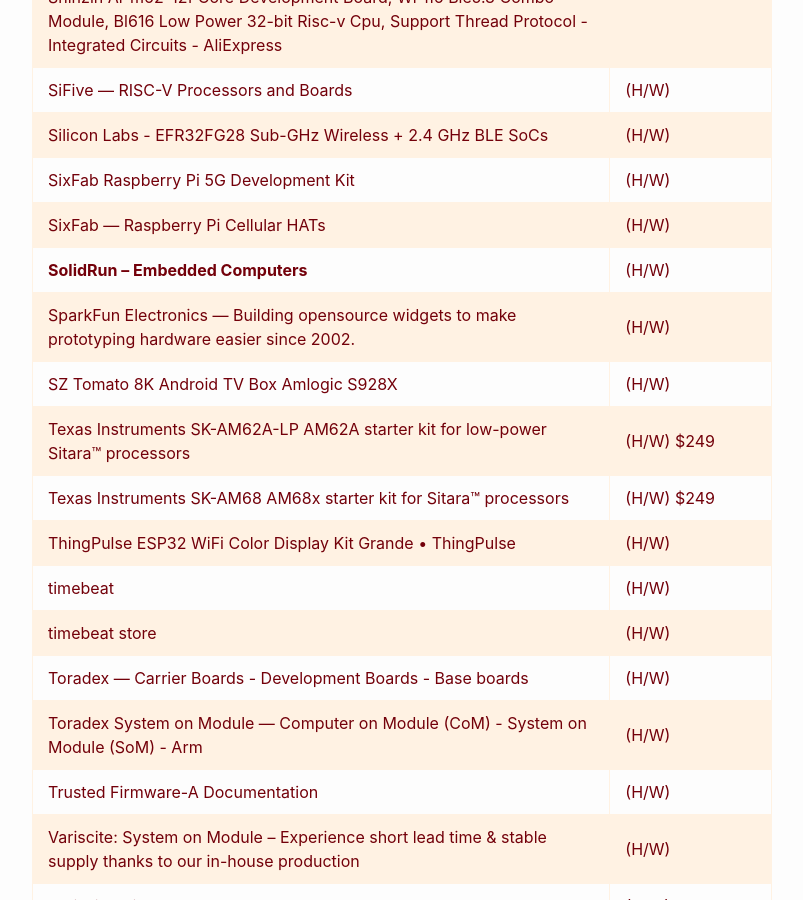
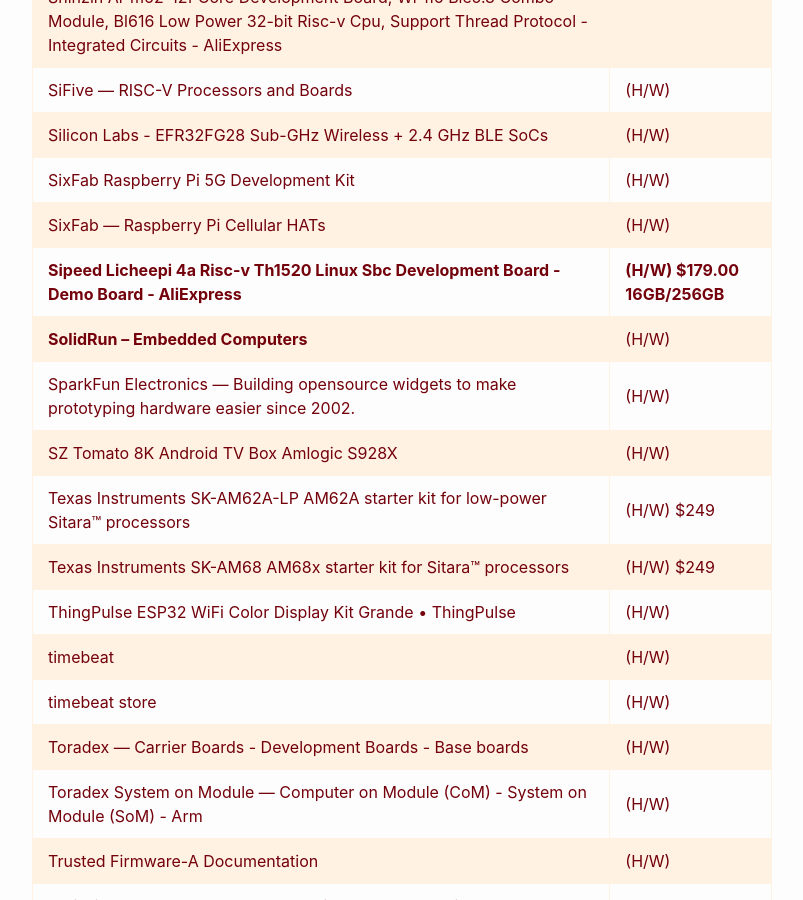
Before and after one commit to RalphHightower/RalphHightower, a Jekyll site: the page built from HardwareLinks.md, in a window 1280 px wide and 900 px high, scrolled down 12230 px. Shown: the whole window, without its empty margins (238-1041 px from the left). Built offline with Jekyll 4.4.1, drawn with Linux system fonts in a browser that asks for light colours; our own code applies the rules of GitHub Pages for plain Markdown files; some of the changed text lies outside the part shown.

Commit message:
docs: Sipeed Licheepi 4a Risc-v Th1520 Linux Sbc Development Board
- HardwareLinks
   - Vendors:
      - | **[Sipeed Licheepi 4a Risc-v Th1520 Linux Sbc Development Board - Demo Board - AliExpress](https://www.aliexpress.com/item/1005005532736080.html )** | **(H/W) $179.00 16GB/256GB** |
   - Articles:
      - | **[LicheePi 4A RISC-V SBC gets 16GB/128GB version, metal enclosure, 10.1-inch display, and more accessories - CNX Software](https://www.cnx-software.com/2023/07/10/licheepi-4a-risc-v-sbc-gets-16gb-128gb-version-metal-enclosure-10-1-inch-display-and-more-accessories/ )** |

```diff
--- a/HardwareLinks.md
+++ b/HardwareLinks.md
@@ -194,6 +194,7 @@
 | [Silicon Labs - EFR32FG28 Sub-GHz Wireless + 2.4 GHz BLE SoCs](https://www.silabs.com/wireless/proprietary/efr32fg28-sub-ghz-wireless-socs# ) | (H/W) |
 | [SixFab Raspberry Pi 5G Development Kit](https://sixfab.com/product/raspberry-pi-5g-development-kit-5g-hat/) | (H/W) |
 | [SixFab — Raspberry Pi Cellular HATs](https://sixfab.com/product-category/raspberry-pi-shields/) | (H/W) |
+| **[Sipeed Licheepi 4a Risc-v Th1520 Linux Sbc Development Board - Demo Board - AliExpress](https://www.aliexpress.com/item/1005005532736080.html )** | **(H/W) $179.00 16GB/256GB** |
 | **[SolidRun – Embedded Computers](https://www.solid-run.com/)** | (H/W) |
 | [SparkFun Electronics — Building opensource widgets to make prototyping hardware easier since 2002.](https://github.com/sparkfun) | (H/W) |
 | [SZ Tomato 8K Android TV Box Amlogic S928X](https://www.sztomato.com/products/8K-Android-TV-Box-Amlogic-S928X-Chip.html ) | (H/W) |
@@ -462,6 +463,7 @@
 | [Orange Pi 5 vs Raspberry Pi 4: The Differences / All3DP](https://all3dp.com/2/orange-pi-5-vs-raspberry-pi-4-differences/ ) |
 | **[SparkFun's RTK Reference Station Is Its "Most Capable" GNSS Receiver and Logger Yet - Hackster.io](https://www.hackster.io/news/sparkfun-s-rtk-reference-station-is-its-most-capable-gnss-receiver-and-logger-yet-057c07287fa9 )** |
 | **[64-core RISC-V motherboard and workstation enable native RISC-V development (Crowdfunding) - CNX Software](https://www.cnx-software.com/2023/06/30/64-core-risc-v-motherboard-and-workstation-enables-native-risc-v-development/ )** |
+| **[LicheePi 4A RISC-V SBC gets 16GB/128GB version, metal enclosure, 10.1-inch display, and more accessories - CNX Software](https://www.cnx-software.com/2023/07/10/licheepi-4a-risc-v-sbc-gets-16gb-128gb-version-metal-enclosure-10-1-inch-display-and-more-accessories/ )** |
 
 [^21]: • 1.5GHz quad-core 64-bit ARM Cortex-A72 CPU (Roughly 3× performance)<br>• 1GB, 2GB, or 4GB of LPDDR4 SDRAM<br>• Full-throughput Gigabit Ethernet<br>• Dual-band 802.11ac wireless networking<br>• Bluetooth 5.0<br>• Two USB 3.0 and two USB 2.0 ports<br>• Dual monitor support, at resolutions up to 4K<br>• VideoCore VI graphics, supporting OpenGL ES 3.x<br>• 4Kp60 hardware decode of HEVC video<br>Complete compatibility with earlier Raspberry Pi products
 
```
